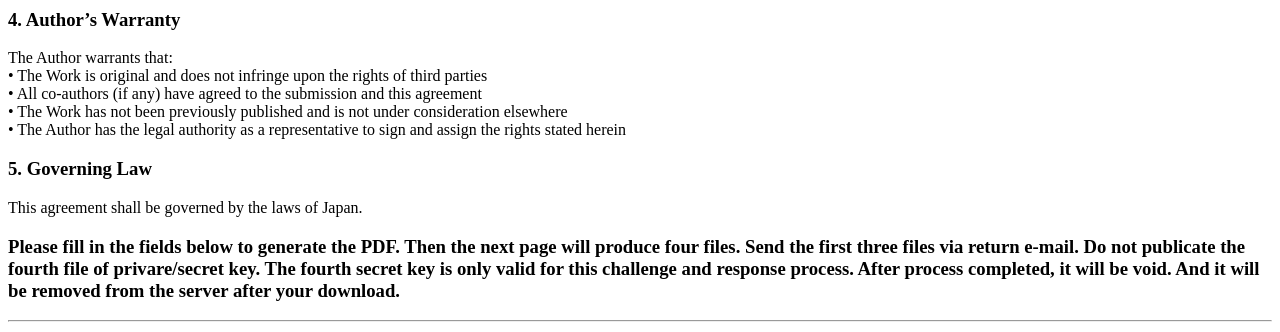
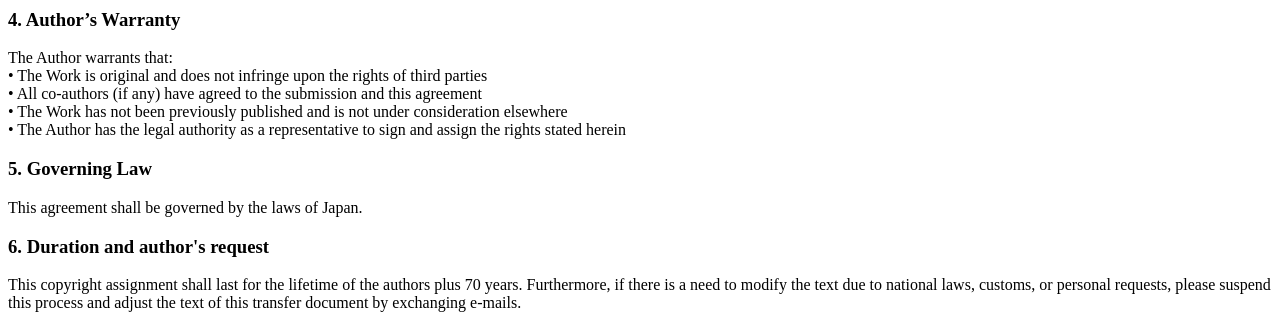
Before and after one commit to img1proc/copyright-signer-4_aow_wAc10-IC25jN-cr, a Flask app: template templates/pdf_template.html in a window 1280 px wide. Shown: the part 759-1091 px from the top of the page. Run offline with Flask 3, Linux system fonts and the light colour scheme; the template is opened without the code that fills it, so the values that code supplies are empty.

Commit message:
'new_cs4_3'

```diff
--- a/templates/pdf_template.html
+++ b/templates/pdf_template.html
@@ -58,6 +58,9 @@
   <h3>5. Governing Law</h3>
   <p>This agreement shall be governed by the laws of Japan.</p>
 
+ <h3>6. Duration and author's request</h3>
+  <p>This copyright assignment shall last for the lifetime of the authors plus 70 years. Furthermore, if there is a need to modify the text due to national laws, customs, or personal requests, please suspend this process and adjust the text of this transfer document by exchanging e-mails.</p>
+
   <h3>Please fill in the fields below to generate the PDF. Then the next page will produce four files. Send the first three files via return e-mail. Do not publicate the fourth file of privare/secret key. The fourth secret key is only valid for this challenge and response process. After process completed, it will be void. And it will be removed from the server after your download.</h3>
 
   <hr>
```
